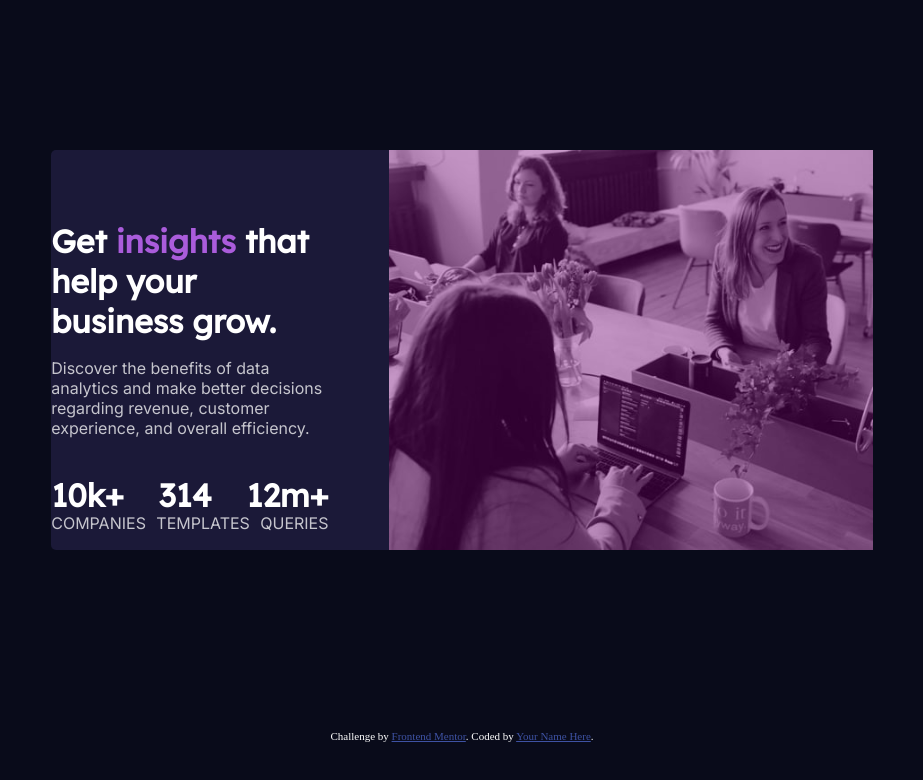
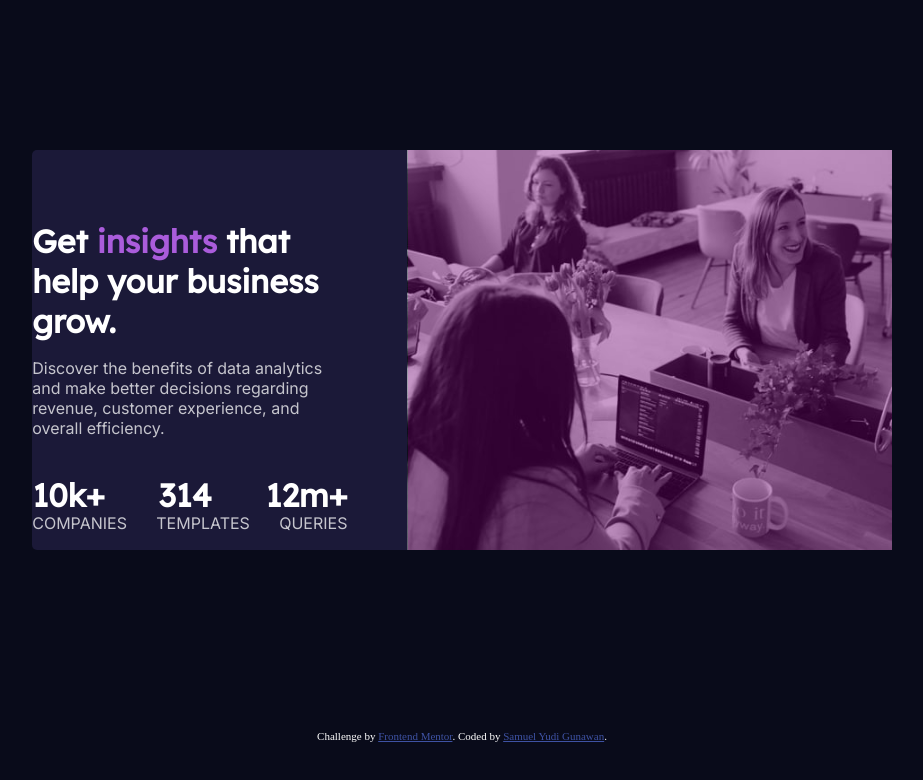
Before and after one commit to SamuelYudiGunawan/StatsPreviewFrondEndMentor, a plain HTML site: page index.html in a window 1280 px wide. Shown: the whole page, without its empty margins (178-1101 px from the left). Drawn offline with Linux system fonts and the light colour scheme.

Commit message:
initial commit

```diff
--- a/index.css
+++ b/index.css
@@ -7,7 +7,7 @@ body {
 
 .container {
     height: 400px;
-    width: 65%;
+    width: 68%;
     background-color: hsl(244, 38%, 16%);
     display: flex;
     justify-content: flex-end;
--- a/index.html
+++ b/index.html
@@ -37,7 +37,7 @@
 </div>
   <div class="attribution">
     Challenge by <a href="https://www.frontendmentor.io?ref=challenge" target="_blank">Frontend Mentor</a>.
-    Coded by <a href="#">Your Name Here</a>.
+    Coded by <a href="https://github.com/SamuelYudiGunawan/">Samuel Yudi Gunawan</a>.
   </div>
 </body>
 </html>
```
